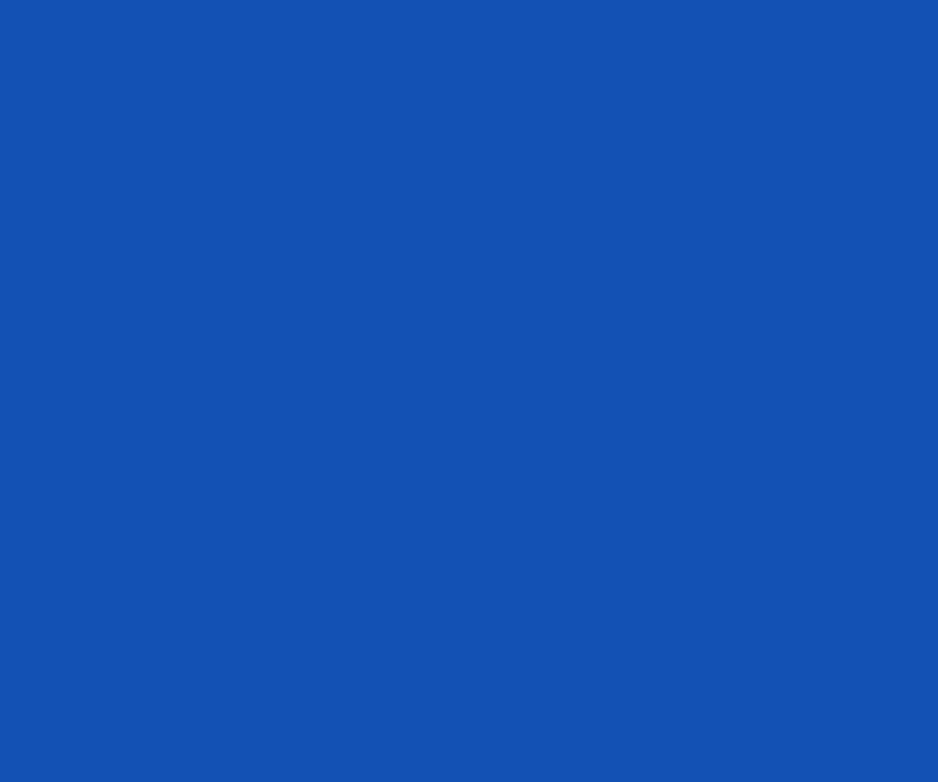
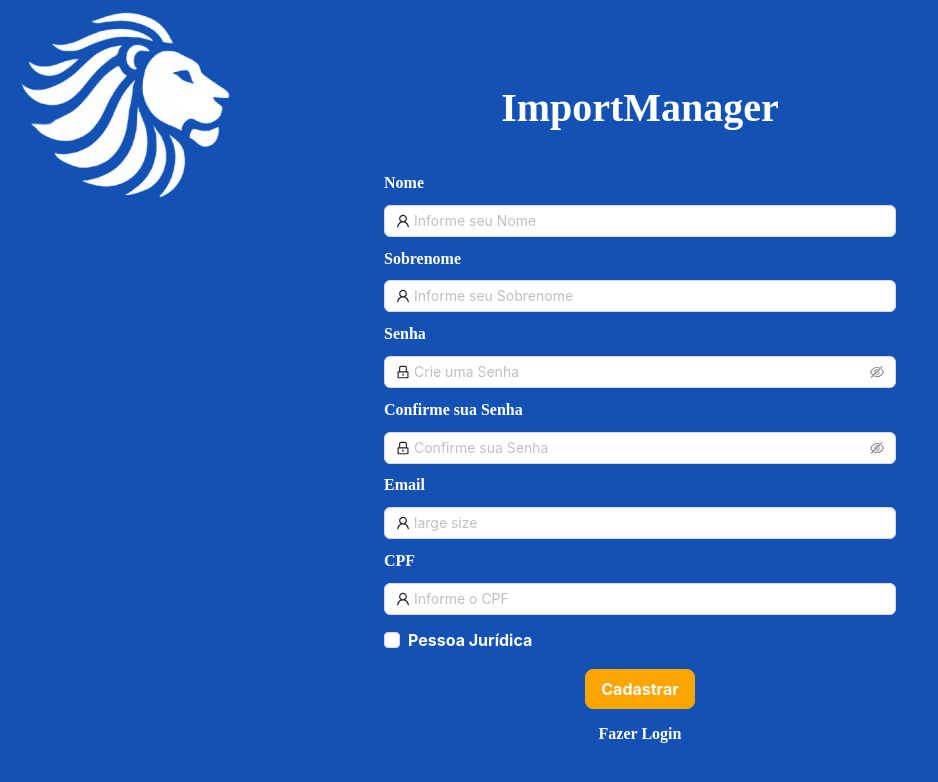
Before and after one commit to unclWill/ImportManager, a React (Create React App) app in the folder CLIENT/import-manager/: page /user/cadastro in a window 1280 px wide. Before the commit this address had no page. Shown: the top 782 px of the page, without its empty margins (0-938 px from the left). Built offline with nearby package versions, Linux system fonts and the light colour scheme; a web font is replaced by a local one.

Commit message:
Adição da lógica de navegação entre as telas de login e cadastro de usuários.

```diff
--- a/CLIENT/import-manager/src/components/router/Navigation.js
+++ b/CLIENT/import-manager/src/components/router/Navigation.js
@@ -6,7 +6,7 @@ export default function Navigation() {
     <BrowserRouter>
       <Routes>
         <Route index element={<LoginView />} />
-        <Route path="cadastro" element={<RegisterView />} />
+        <Route path="user/cadastro" element={<RegisterView />} />
       </Routes>
     </BrowserRouter>
   );
--- a/CLIENT/import-manager/src/components/view/LoginView.js
+++ b/CLIENT/import-manager/src/components/view/LoginView.js
@@ -3,10 +3,11 @@ import { Button, Checkbox, Input } from "antd";
 import "../../styles/loginView.css";
 import "../../styles/styles.css";
 import { useState } from "react";
+import { useNavigate } from "react-router-dom";
 
 export default function LoginView() {
   const [isCompany, setIsCompany] = useState(false);
-
+  const navigate = useNavigate();
   const handleCheckboxChange = (e) => {
     setIsCompany(e.target.checked);
   };
@@ -68,7 +69,14 @@ export default function LoginView() {
         >
           Entrar
         </Button>
-        <a>Cadastre-se</a>
+        <a
+          style={{ cursor: "pointer" }}
+          onClick={() => {
+            navigate("/user/cadastro");
+          }}
+        >
+          Cadastre-se
+        </a>
       </div>
     </div>
   );
--- a/CLIENT/import-manager/src/components/view/RegisterView.js
+++ b/CLIENT/import-manager/src/components/view/RegisterView.js
@@ -4,6 +4,7 @@ import "../../styles/StylesRegister.css";
 import { useState } from "react";
 import { registerService } from "../service/AuthService";
 import { isValidCNPJ, isValidCPF } from "../../utils/Mascaras";
+import { useNavigate } from "react-router-dom";
 
 export default function RegisterView() {
   const [isCompany, setIsCompany] = useState(false);
@@ -16,6 +17,7 @@ export default function RegisterView() {
     role: "TaxPayer",
   });
   const [confirmaSenha, setConfirmaSenha] = useState("");
+  const navigate = useNavigate();
 
   const handleCheckboxChange = (e) => {
     setIsCompany(e.target.checked);
@@ -23,44 +25,40 @@ export default function RegisterView() {
 
   const handleRegister = () => {
     if (
-      newUser.firstName == "" ||
-      newUser.lastName == "" ||
-      newUser.password == "" ||
-      newUser.taxPayerDocument == "" ||
-      newUser.email == "" ||
-      newUser.role == "" ||
-      confirmaSenha == ""
+      newUser.firstName === "" ||
+      newUser.lastName === "" ||
+      newUser.password === "" ||
+      newUser.taxPayerDocument === "" ||
+      newUser.email === "" ||
+      newUser.role === "" ||
+      confirmaSenha === ""
     ) {
       alert("Todos os campos devem ser preenchidos!");
       return;
     }
 
-    if (newUser.role == "Admin") {
+    if (newUser.role === "Admin") {
       if (!isValidCNPJ(newUser.taxPayerDocument)) {
         alert("O CNPJ está em formato inválido!");
         return;
       }
     }
 
-    if (newUser.role == "TaxPayer") {
+    if (newUser.role === "TaxPayer") {
       if (!isValidCPF(newUser.taxPayerDocument)) {
         alert("O CPF está em formato inválido!");
         return;
       }
     }
 
-    if (confirmaSenha != newUser.password) {
+    if (confirmaSenha !== newUser.password) {
       alert("As senhas devem ser iguais!");
       return;
     }
 
-    // alert(`
-    //   ${newUser.firstName},
-    //   ${newUser.lastName},
-    //   ${newUser.password},
-    //   ${newUser.role},
-    //   ${newUser.taxPayerDocument} `);
     registerService(newUser);
+    alert("Usuário cadastrado com sucesso.");
+    navigate("/");
     try {
     } catch (error) {
       alert(error.message);
@@ -163,23 +161,27 @@ export default function RegisterView() {
         <Checkbox onChange={handleCheckboxChange}>Pessoa Jurídica</Checkbox>
       </div>
       <div className="register-product-buttons-cadastro">
-        <a>Fazer Login</a>
         <Button
           type="primary"
           size="large"
-          style={{ backgroundColor: "#FFA500", borderColor: "#FFA500" }}
+          style={{
+            backgroundColor: "#FFA500",
+            borderColor: "#FFA500",
+            fontWeight: "bold",
+          }}
           onClick={handleRegister}
         >
           Cadastrar
         </Button>
       </div>
+      <a
+        style={{ cursor: "pointer" }}
+        onClick={() => {
+          navigate("/");
+        }}
+      >
+        Fazer Login
+      </a>
     </div>
-
-    // Nome
-    // Sobrenome
-    // CPF
-    // Email
-    // Password
-    // Confirme Password
   );
 }
--- a/CLIENT/import-manager/src/styles/StylesRegister.css
+++ b/CLIENT/import-manager/src/styles/StylesRegister.css
@@ -45,3 +45,11 @@
   font-size: 2.5rem;
   font-weight: bold;
 }
+
+.register-product-buttons-cadastro {
+  display: flex;
+  flex-direction: column;
+  justify-content: center;
+  align-items: center;
+  gap: 0.5rem;
+}
--- a/CLIENT/import-manager/src/styles/loginView.css
+++ b/CLIENT/import-manager/src/styles/loginView.css
@@ -1,26 +1,12 @@
 @import url("https://fonts.googleapis.com/css2?family=Abhaya+Libre:wght@400;500;600;700;800&family=Oswald:wght@200..700&display=swap");
-
-* {
-  max-width: 100vw;
-}
-
-body {
-  margin: 0;
-  padding: 0;
-  width: 100vw;
-  height: 100vh;
-  background-color: #1351b4;
-  color: #333;
-}
 
 .container {
   display: flex;
   flex-direction: column;
   justify-content: center;
   align-items: center;
-  width: 100vw;
+  min-width: 100vw;
   height: 100vh;
-  gap: 10px;
   background-color: #1351b4;
 }
 
@@ -39,25 +25,25 @@ body {
 
 .login-form > label {
   align-self: flex-start;
-  font-size: 18px;
+  font-size: 1rem;
   font-weight: bold;
   color: #ffffff;
 }
 
 .login-form > .input {
-  min-width: 350px;
-  height: 50px;
-  margin-bottom: 10px;
-  margin-top: 10px;
+  min-width: 30rem;
+  height: 3rem;
+  margin-bottom: 1rem;
+  margin-top: 1rem;
   border-color: #000000;
-  border-width: 2px;
+  border-width: 0.2rem;
 }
 
 .login-buttons-cadastro {
   display: flex;
   flex-direction: column;
-  margin-top: 20px;
-  gap: 10px;
+  margin-top: 2rem;
+  gap: 0.5rem;
 }
 
 div > a {
```
